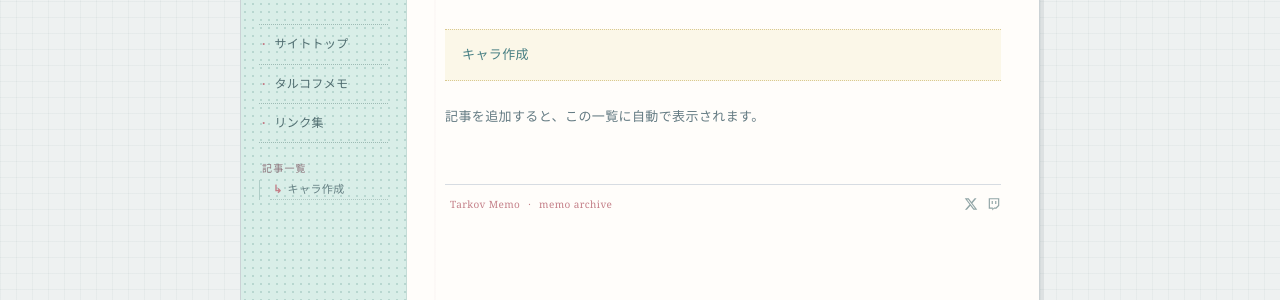
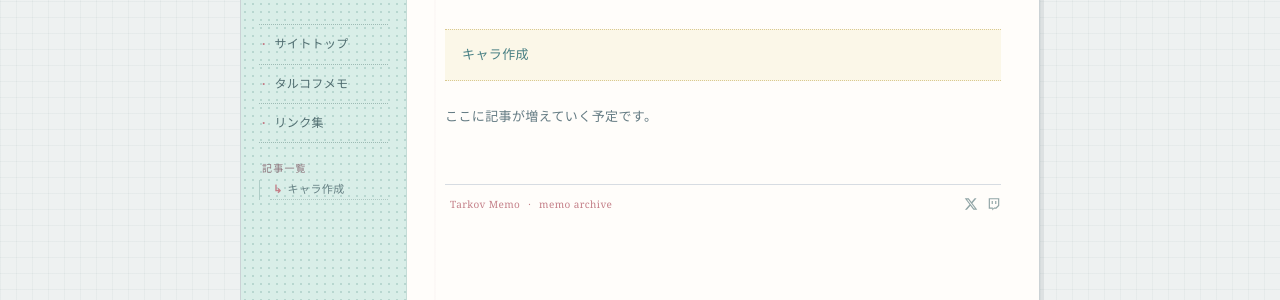
Before and after one commit to hosinohito/tarkovmemo, a Jekyll site: the page built from tarkov/index.html, in a window 1280 px wide. Shown: the part 143-443 px from the top of the page. Built offline with Jekyll 4.4.1, drawn with Linux system fonts in a browser that asks for light colours.

Commit message:
Update index.html

```diff
--- a/tarkov/index.html
+++ b/tarkov/index.html
@@ -11,4 +11,4 @@ section: ESCAPE FROM TARKOV
     <span class="placeholder">記事はまだありません。</span>
   {% endfor %}
 </div>
-<p class="placeholder">記事を追加すると、この一覧に自動で表示されます。</p>
+<p class="placeholder">ここに記事が増えていく予定です。</p>
```
